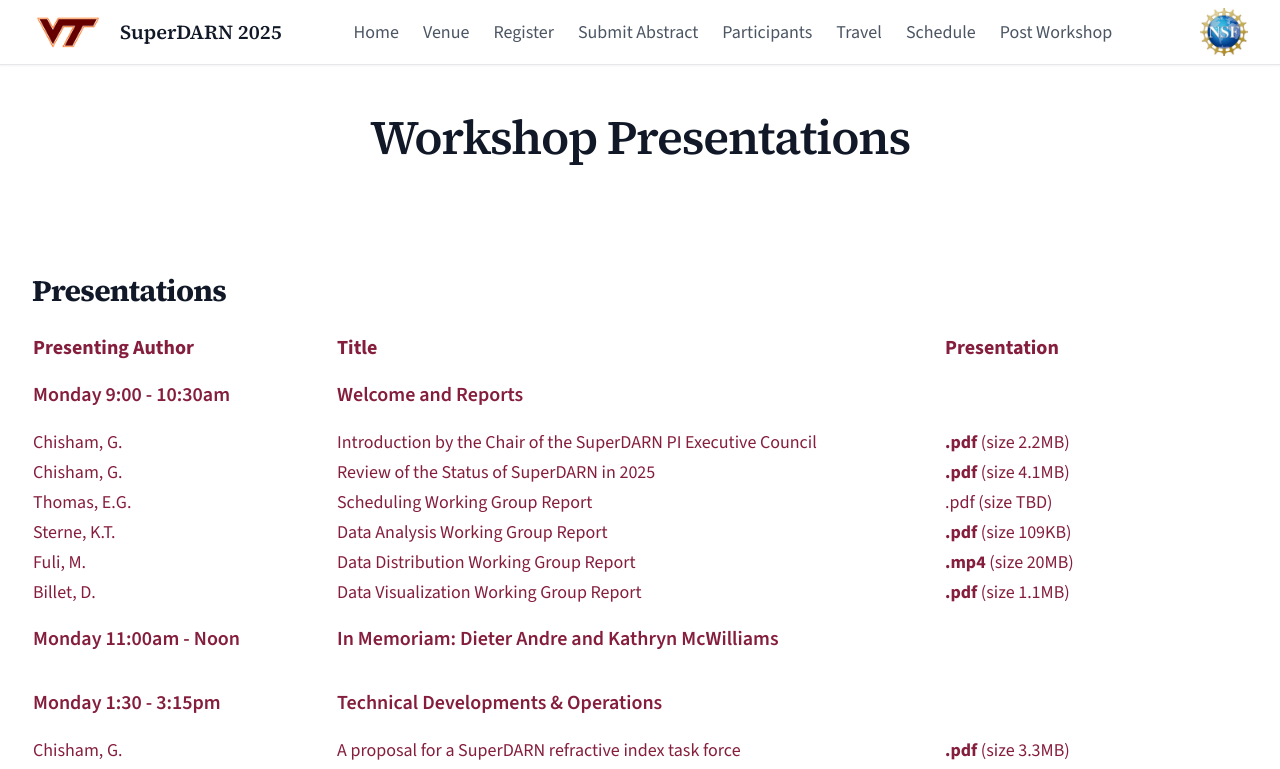
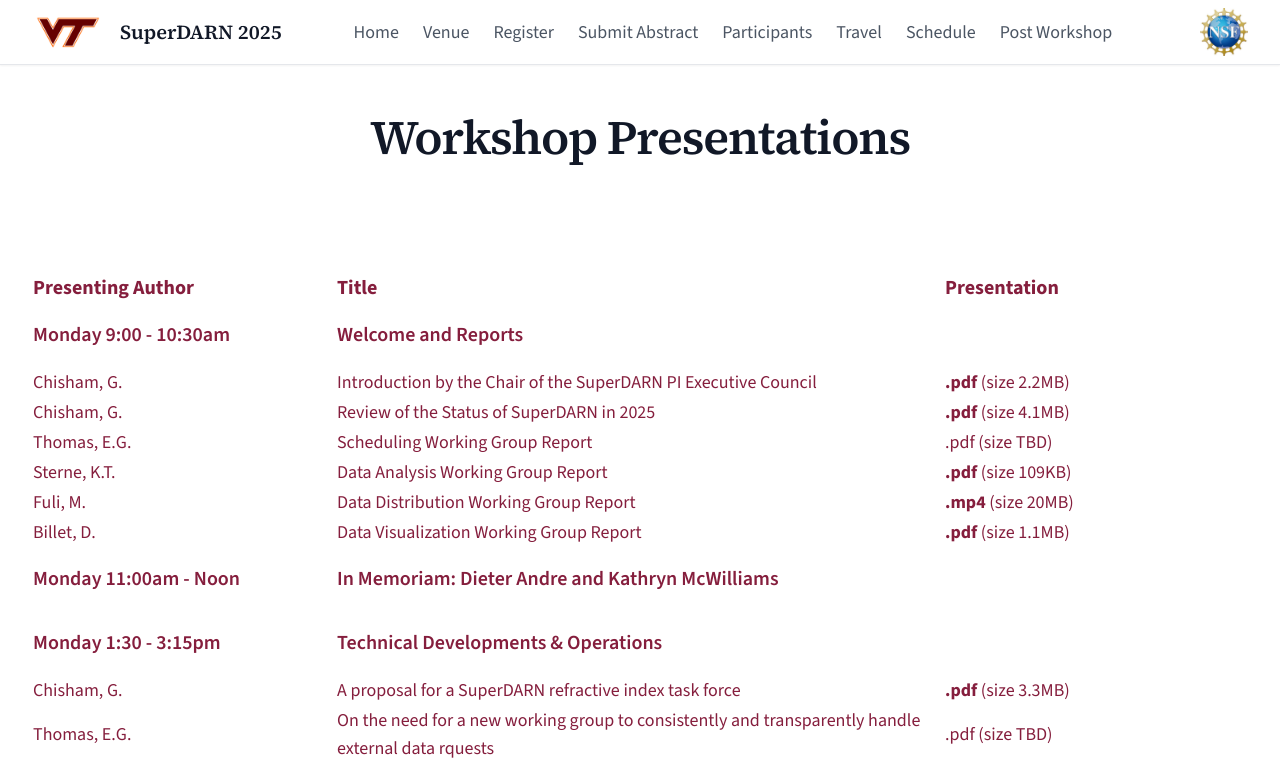
Before and after one commit to vtsuperdarn/sdconf2025web, a Next.js app: page /workshop/schedule in a window 1280 px wide. Shown: the top 769 px of the page. Built offline with nearby package versions, Linux system fonts and the light colour scheme.

Commit message:
Removing redundant heading

```diff
--- a/app/schedule/page.tsx
+++ b/app/schedule/page.tsx
@@ -15,10 +15,6 @@
 
                {/* Presentations */}
                 <section className="mb-12">
-                    <h1 className="text-3xl font-serif font-bold text-gray-900 mb-6">
-                        Presentations
-                    </h1>
-
                     <table className="w-full">
                         <thead>
                         <tr>
```
